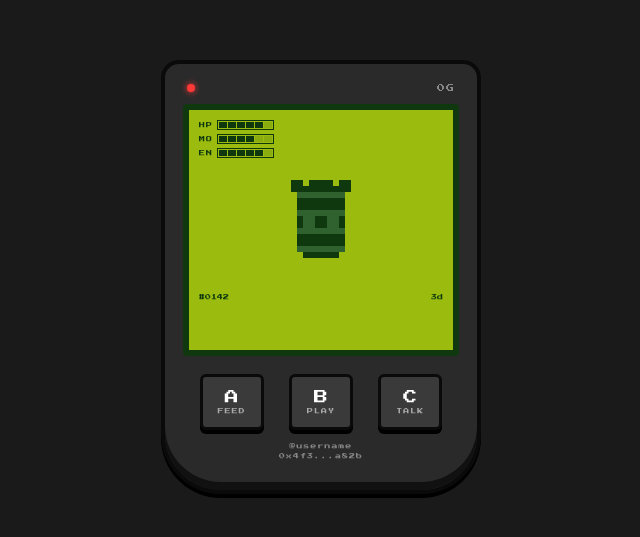
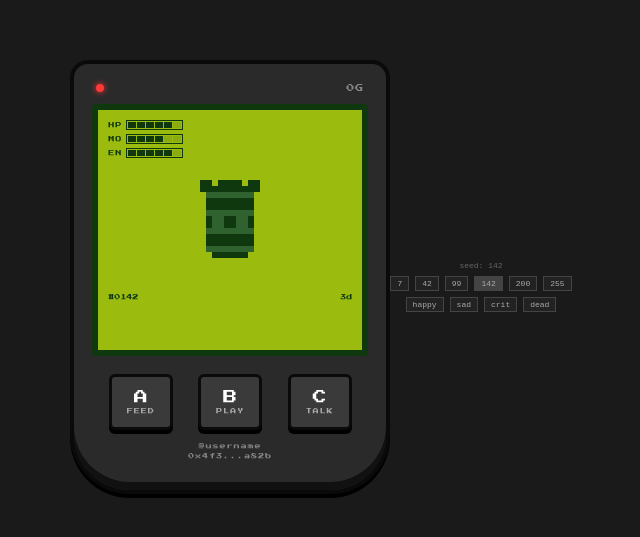
Before and after one commit to LevanIlashvili/zerogochi, a Next.js app: page / in a window 1280 px wide. Shown: the part 123-660 px from the top of the page, without its empty margins (319-959 px from the left). Built offline with nearby package versions, Linux system fonts and the light colour scheme.

Commit message:
mock data + cleanup

```diff
--- a/src/components/Pet.tsx
+++ b/src/components/Pet.tsx
@@ -1,6 +1,6 @@
 "use client";
 
-import { useState } from "react";
+import { useEffect, useState } from "react";
 import { Device } from "./Device";
 import { StatBars } from "./StatBars";
 import { Buttons, type ButtonKind } from "./Buttons";
@@ -18,9 +18,24 @@ interface Stats {
 const INITIAL: Stats = { hunger: 80, mood: 65, energy: 90 };
 
 export function Pet() {
-  const look = lookFromSeed(142);
+  const [seed, setSeed] = useState(142);
+  const look = lookFromSeed(seed);
   const [stats, setStats] = useState<Stats>(INITIAL);
+  const [bornAt] = useState(() => Date.now() - 1000 * 60 * 60 * 24 * 3);
   const state = statFromValues(stats.hunger, stats.mood, stats.energy);
+  const ageDays = Math.floor((Date.now() - bornAt) / (1000 * 60 * 60 * 24));
+
+  // gentle decay so the pet feels alive in the mock — every 5s lose 1 from one stat
+  useEffect(() => {
+    const id = window.setInterval(() => {
+      setStats((s) => ({
+        hunger: Math.max(0, s.hunger - 1),
+        mood: Math.max(0, s.mood - 1),
+        energy: Math.max(0, s.energy - 1),
+      }));
+    }, 8000);
+    return () => window.clearInterval(id);
+  }, []);
 
   function handle(kind: ButtonKind) {
     if (kind === "A") {
@@ -41,6 +56,7 @@ export function Pet() {
   }
 
   return (
+    <>
       <Device
         controls={<Buttons onPress={handle} />}
         footer={
@@ -63,9 +79,66 @@ export function Pet() {
             marginTop: 8,
           }}
         >
-        <span>#0142</span>
-        <span>3d</span>
+          <span>#{String(seed).padStart(4, "0")}</span>
+          <span>{ageDays}d</span>
         </div>
       </Device>
+
+      {/* dev panel — useful for review, kept tiny */}
+      <div
+        style={{
+          marginTop: 18,
+          fontSize: 8,
+          color: "#666",
+          textAlign: "center",
+          fontFamily: "monospace",
+        }}
+      >
+        <div>seed: {seed}</div>
+        <div style={{ display: "flex", gap: 6, justifyContent: "center", marginTop: 6 }}>
+          {[7, 42, 99, 142, 200, 255].map((s) => (
+            <button
+              key={s}
+              onClick={() => setSeed(s)}
+              style={{
+                background: s === seed ? "#444" : "#222",
+                color: "#aaa",
+                border: "1px solid #444",
+                padding: "2px 6px",
+                cursor: "pointer",
+                fontFamily: "inherit",
+                fontSize: 8,
+              }}
+            >
+              {s}
+            </button>
+          ))}
+        </div>
+        <div style={{ display: "flex", gap: 6, justifyContent: "center", marginTop: 6 }}>
+          {[
+            { l: "happy", s: { hunger: 90, mood: 90, energy: 90 } },
+            { l: "sad", s: { hunger: 30, mood: 30, energy: 60 } },
+            { l: "crit", s: { hunger: 10, mood: 10, energy: 10 } },
+            { l: "dead", s: { hunger: 0, mood: 0, energy: 0 } },
+          ].map(({ l, s }) => (
+            <button
+              key={l}
+              onClick={() => setStats(s)}
+              style={{
+                background: "#222",
+                color: "#aaa",
+                border: "1px solid #444",
+                padding: "2px 6px",
+                cursor: "pointer",
+                fontFamily: "inherit",
+                fontSize: 8,
+              }}
+            >
+              {l}
+            </button>
+          ))}
+        </div>
+      </div>
+    </>
   );
 }
```
Lines whose indentation alone changed are shown as unchanged.
